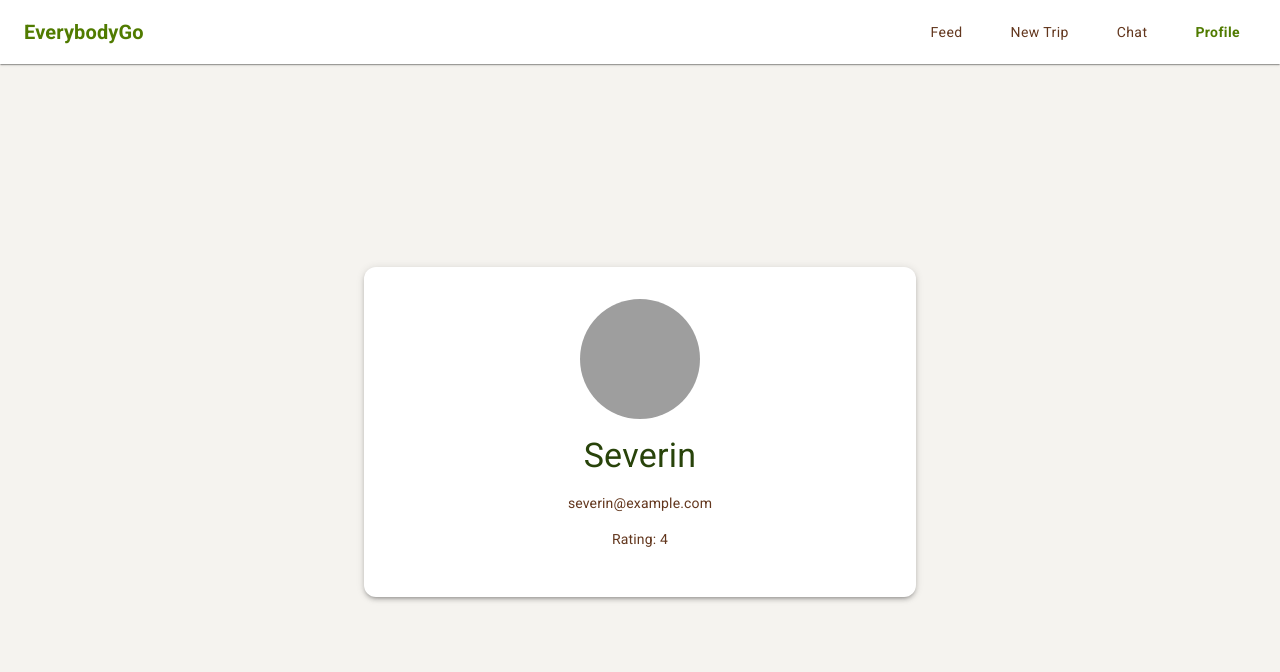
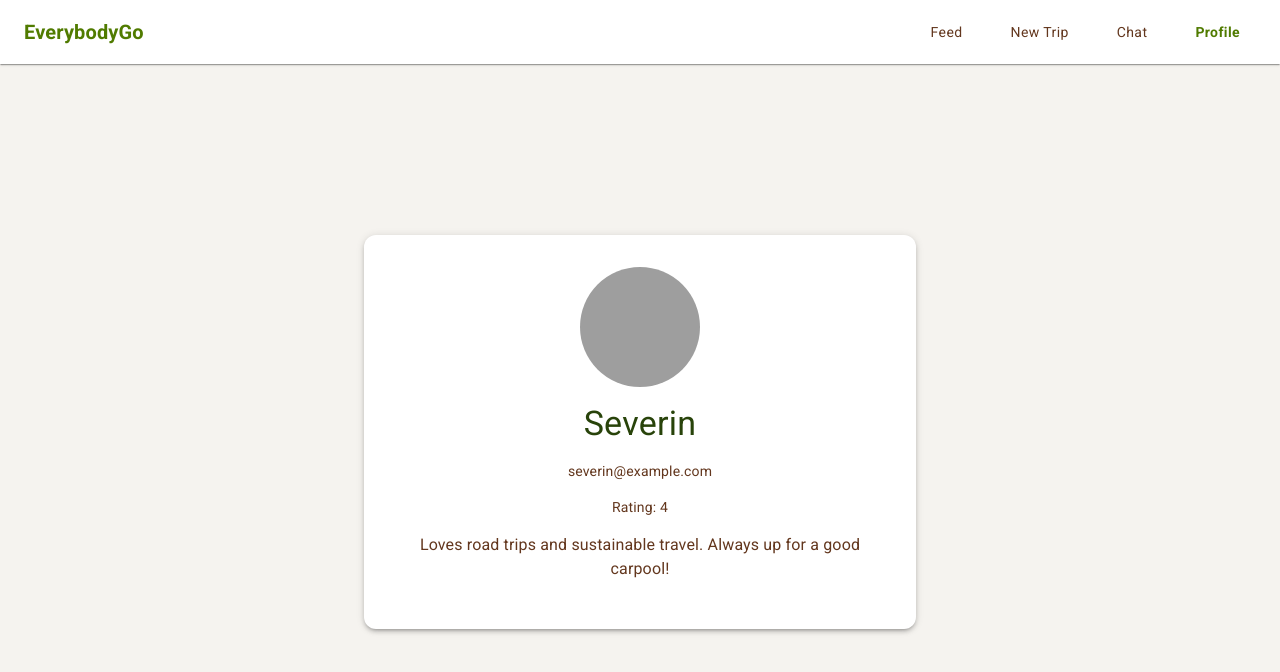
Before and after one commit to SeverinJo/DAT251_CarPooling, a React (Vite) app in the folder frontend/: page /profile in a window 1280 px wide. Shown: the top 672 px of the page. Built offline with nearby package versions, Linux system fonts and the light colour scheme; grey boxes are pictures that could not be loaded; some icons are missing.

Commit message:
added bio to profile page

```diff
--- a/frontend/src/api/mock.ts
+++ b/frontend/src/api/mock.ts
@@ -7,7 +7,8 @@ export const currentUser: User = {
     name: "Severin",
     email: "severin@example.com",
     rating: 4.0,
-    avatar: profilePic
+    avatar: profilePic,
+    bio: "Loves road trips and sustainable travel. Always up for a good carpool!"
 };
 
 // Fake trip results — what you'd get back from GET /api/trips
--- a/frontend/src/pages/ProfilePage.tsx
+++ b/frontend/src/pages/ProfilePage.tsx
@@ -36,6 +36,11 @@ function ProfilePage() {
                         <Typography variant="body2" color="text.secondary">
                             Rating: {currentUser.rating}
                         </Typography>
+                        {currentUser.bio && (
+                            <Typography variant="body1" color="text.secondary" sx={{ textAlign: "center" }}>
+                                {currentUser.bio}
+                            </Typography>
+                        )}
                         {loading ? (
                             <Typography variant="body2">Loading bookings...</Typography>
                         ) : (
--- a/frontend/src/types/index.ts
+++ b/frontend/src/types/index.ts
@@ -5,6 +5,7 @@ export interface User {
     rating: number;
     vehicle?: Vehicle;
     avatar?: string;
+    bio?: string;
 }
 
 export interface Vehicle {
```
